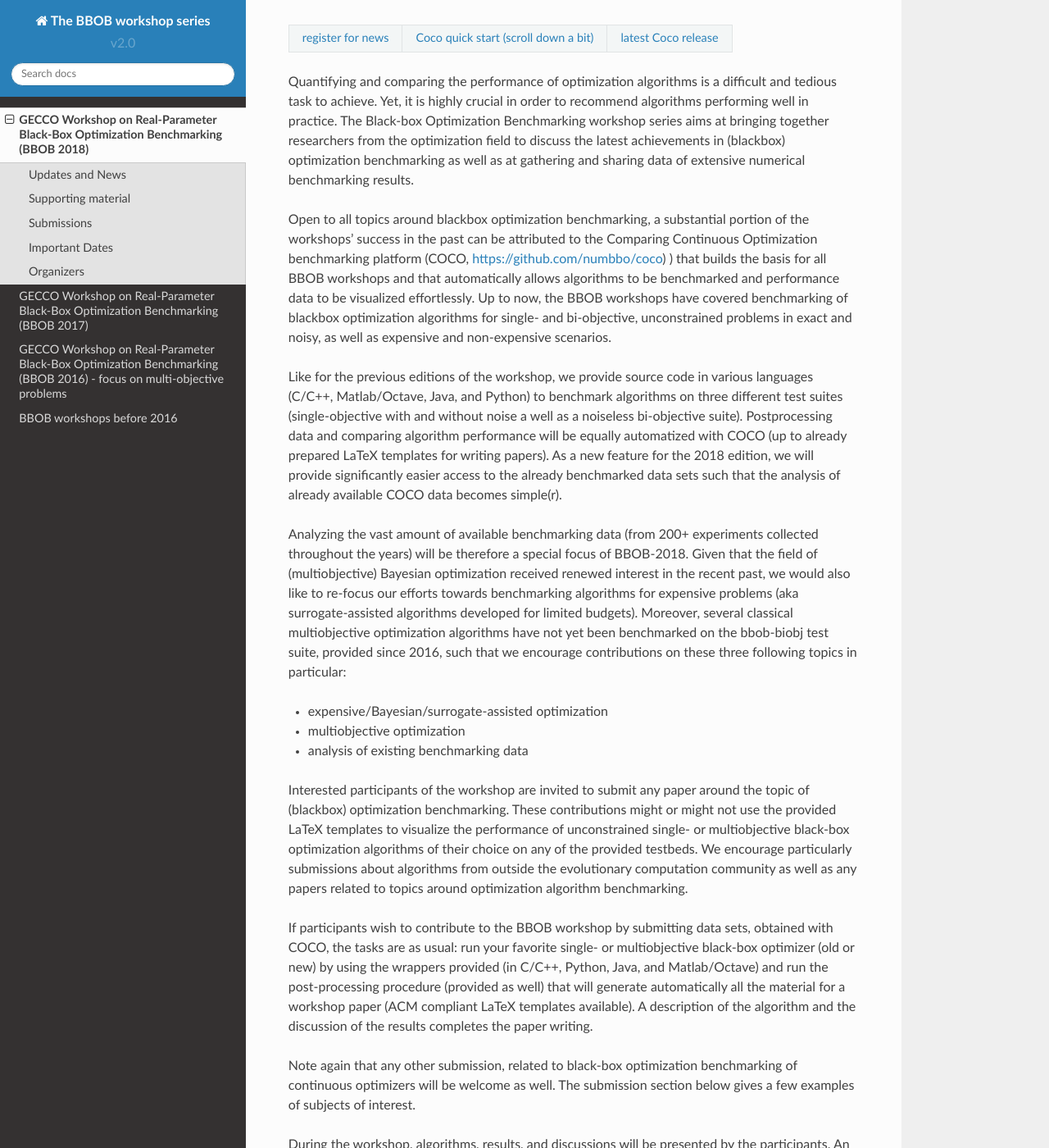
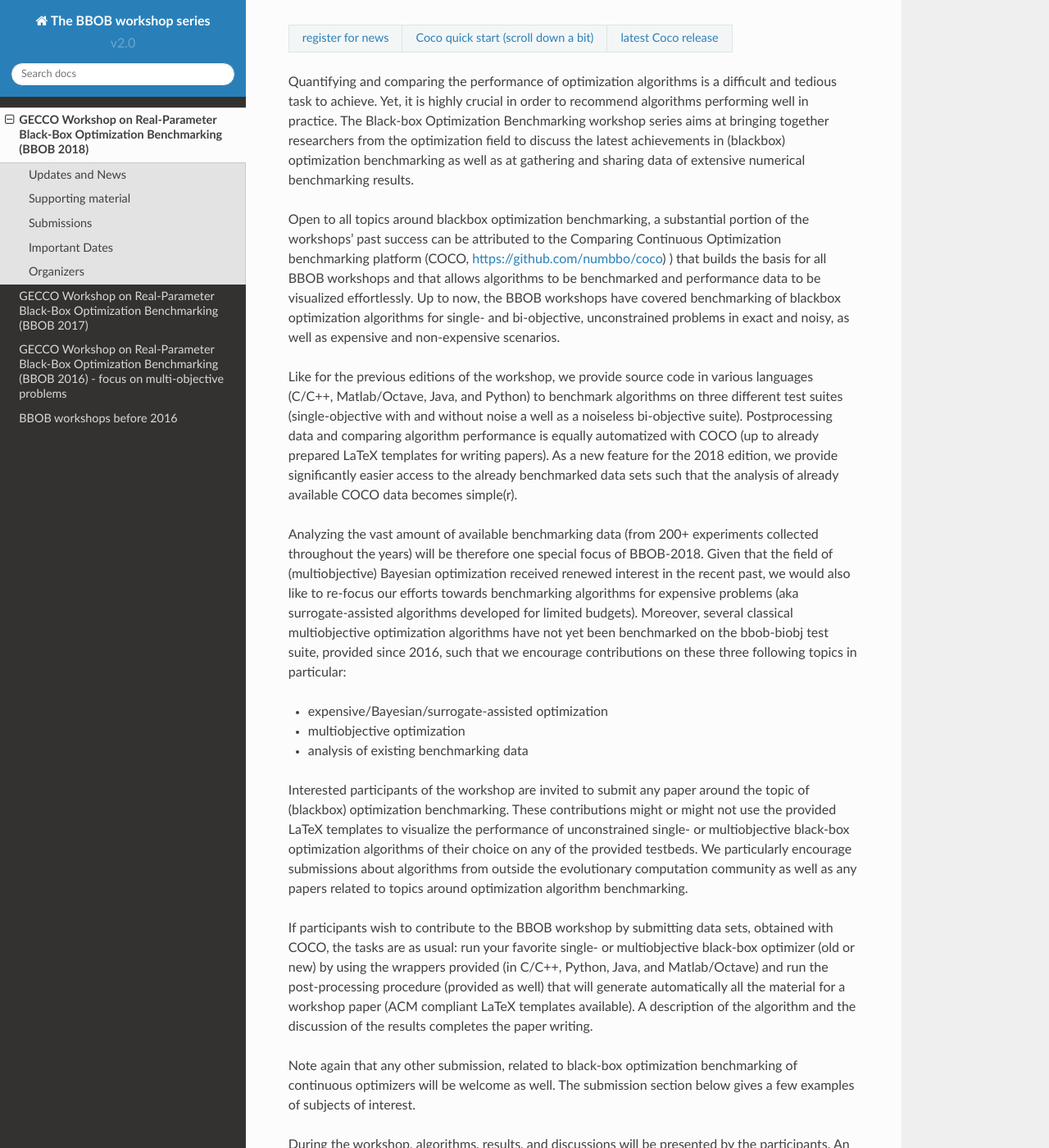
Before and after one commit to numbbo/workshops, a Sphinx documentation site: the page built from sources-webpage/source/BBOB-2018/index.rst, in a window 1280 px wide and 1400 px high, scrolled down 551 px. Shown: the whole window at 82% size. Built offline with Sphinx 7.4.7 and the Read the Docs theme 2.0.0, drawn with Linux system fonts in a browser that asks for light colours; formulas are drawn with MathJax 3; some of the changed text lies outside the part shown.

Commit message:
smallish edits of the BBOB-2018 workshop page

```diff
--- a/sources-webpage/source/BBOB-2018/index.rst
+++ b/sources-webpage/source/BBOB-2018/index.rst
@@ -34,10 +34,10 @@ achievements in (blackbox) optimization benchmarking as well as at
 gathering and sharing data of extensive numerical benchmarking results.
 
 Open to all topics around blackbox optimization benchmarking,
-a substantial portion of the workshops' success in the past can be attributed
+a substantial portion of the workshops' past success can be attributed
 to the Comparing Continuous Optimization benchmarking platform
 (COCO, https://github.com/numbbo/coco) ) that
-builds the basis for all BBOB workshops and that automatically allows
+builds the basis for all BBOB workshops and that allows
 algorithms to be benchmarked and performance data to be visualized
 effortlessly.
 Up to now, the BBOB workshops have covered
@@ -49,14 +49,14 @@ Like for the previous editions of the workshop, we provide source code in
 various languages (C/C++, Matlab/Octave, Java, and Python) to benchmark
 algorithms on three different test suites (single-objective with and without
 noise a well as a noiseless bi-objective suite). Postprocessing data and comparing
-algorithm performance will be equally automatized with COCO (up to
+algorithm performance is equally automatized with COCO (up to
 already prepared LaTeX templates for writing papers). As a new feature
-for the 2018 edition, we will provide significantly easier access to the already
+for the 2018 edition, we provide significantly easier access to the already
 benchmarked data sets such that the analysis of already available COCO data
 becomes simple(r).
 
 Analyzing the vast amount of available benchmarking data (from 200+ experiments
-collected throughout the years) will be therefore a special focus of BBOB-2018.
+collected throughout the years) will be therefore one special focus of BBOB-2018.
 Given that the field of (multiobjective) Bayesian optimization received
 renewed interest in the recent past, we would also like to re-focus our
 efforts towards benchmarking algorithms for expensive problems (aka
@@ -74,7 +74,7 @@ around the topic of (blackbox) optimization benchmarking. These contributions
 might or might not use the provided
 LaTeX templates to visualize the performance of unconstrained single- or
 multiobjective black-box optimization algorithms of their choice on any of
-the provided testbeds. We encourage particularly submissions about
+the provided testbeds. We particularly encourage submissions about
 algorithms from outside the evolutionary computation community as well as
 any papers related to topics around optimization algorithm benchmarking.
 
```
Also changed, not shown: other parts of sources-webpage/source/BBOB-2018/index.rst (+2 -2 lines).
